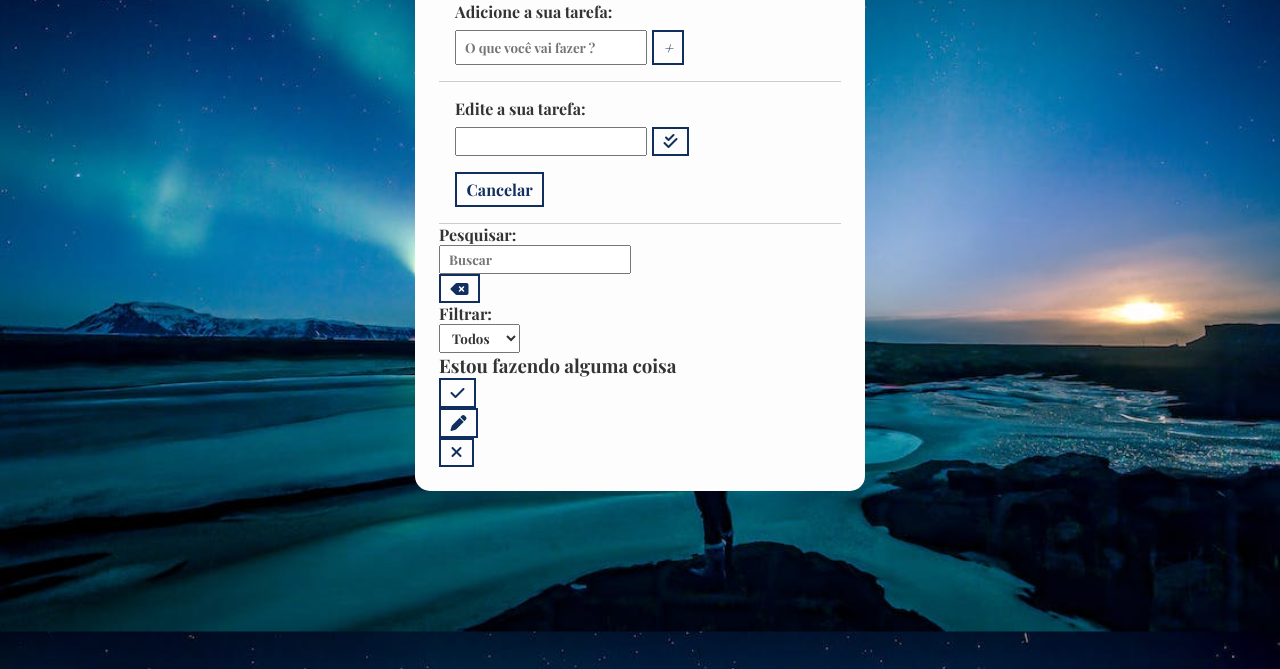
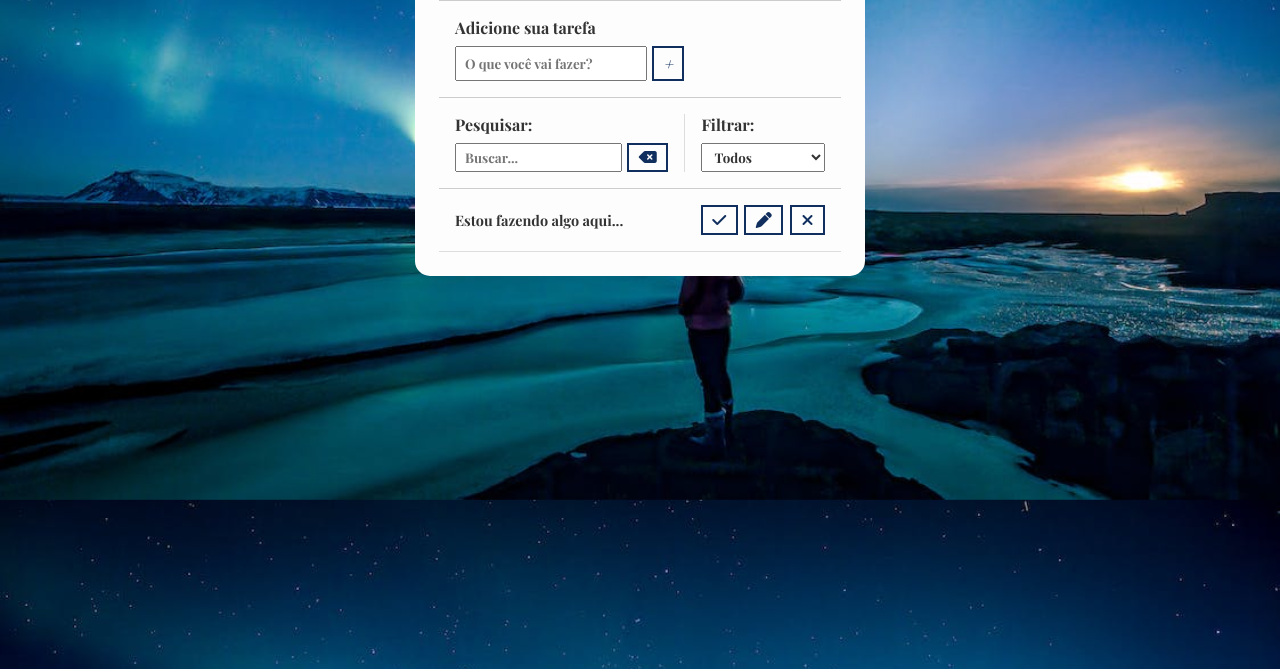
Before and after one commit to AugustoPBaldino/Projetos_Javascript, a plain HTML site: page To_do_List/index.html in a window 1280 px wide. Shown: the part 131-800 px from the top of the page. Drawn offline with nearby package versions, Linux system fonts and the light colour scheme; a web font is replaced by a local one.

Commit message:
css completo

```diff
--- a/To_do_List/index.html
+++ b/To_do_List/index.html
@@ -15,18 +15,22 @@
         <h1>To do Avançado</h1>
       </header>
       <form id="to-do-form">
-            <p>Adicione a sua tarefa:</p>
+        <p>Adicione sua tarefa</p>
         <div class="form-control">
-                <input type="text" id="to do-input" placeholder="O que você vai fazer ?">
+          <input
+            type="text"
+            id="to-do-input"
+            placeholder="O que você vai fazer?"
+          />
           <button type="submit">
             <i class="fa-thin fa-plus"></i>
           </button>
         </div>
       </form>
-        <form id="edit-form" class="">
-            <p>Edite a sua tarefa:</p>
+      <form id="edit-form" class="hide">
+        <p>Edite sua tarefa</p>
         <div class="form-control">
-                <input type="text" id="edit-input">
+          <input type="text" id="edit-input" />
           <button type="submit">
             <i class="fa-solid fa-check-double"></i>
           </button>
@@ -37,7 +41,7 @@
         <div id="search">
           <h4>Pesquisar:</h4>
           <form>
-                    <input type="text" id="search-input" placeholder="Buscar">
+            <input type="text" id="search-input" placeholder="Buscar..." />
             <button id="erase-button">
               <i class="fa-solid fa-delete-left"></i>
             </button>
@@ -45,7 +49,7 @@
         </div>
         <div id="filter">
           <h4>Filtrar:</h4>
-                <select name="" id="filter-select">
+          <select id="filter-select">
             <option value="all">Todos</option>
             <option value="done">Feitos</option>
             <option value="to-do">A fazer</option>
@@ -54,7 +58,7 @@
       </div>
       <div id="to-do-list">
           <div class="to-do">
-                <h3>Estou fazendo alguma coisa</h3>
+          <h3>Estou fazendo algo aqui...</h3>
           <button class="finish-to-do">
             <i class="fa-solid fa-check"></i>
           </button>
--- a/To_do_List/style.css
+++ b/To_do_List/style.css
@@ -13,11 +13,11 @@ body{
     background-size: cover;
 }
 
-button{
+button {
     background-color: #fdfdfd;
     color: #102f5e;
     border: 2px solid #102f5e;
-   padding: .3rem .6rem;
+    padding: 0.3rem 0.6rem;
     font-size: 1rem;
     cursor: pointer;
     display: flex;
@@ -26,33 +26,33 @@ button{
     transition: 0.4s;
   }
 
-button:hover{
+  button:hover {
     background-color: #102f5e;
-    color: #FFF;
   }
 
   button:hover > i {
-    color: #FFF;
+    color: #fff;
   }
 
   button i {
-    color:#102f5e;
+    pointer-events: none;
+    color: #102f5e;
     font-weight: bold;
-    pointer-events: none;
   }
 
-input, select{
+  input,
+  select {
     padding: 0.25rem 0.5rem;
-
   }
 
   .hide {
     display: none;
   }
 
+  /* Todo Header */
   .to-do-container {
     max-width: 450px;
-    margin: 3rem auto;
+    margin: 3rem auto 0;
     background-color: #fdfdfd;
     padding: 1.5rem;
     border-radius: 15px;
@@ -60,16 +60,19 @@ input, select{
 
   .to-do-container header {
     text-align: center;
-    padding: 0 1 rem 1rem;
+    padding: 0 1rem 1rem;
     border-bottom: 1px solid #ccc;
   }
 
-#to-do-form, #edit-form{
+  /* Todo Form */
+  #to-do-form,
+  #edit-form {
     padding: 1rem;
     border-bottom: 1px solid #ccc;
   }
 
-#to-do-form p, #edit-form p {
+  #to-do-form p,
+  #edit-form p {
     margin-bottom: 0.5rem;
     font-weight: bold;
   }
@@ -84,4 +87,73 @@ input, select{
 
   #cancel-edit-btn {
     margin-top: 1rem;
+    color: #444;
   }
+
+  /* Todo Toolbar */
+  #toolbar {
+    padding: 1rem;
+    border-bottom: 1px solid #ccc;
+    display: flex;
+  }
+
+  #toolbar h4 {
+    margin-bottom: 0.5rem;
+  }
+
+  #search {
+    border-right: 1px solid #ddd;
+    padding-right: 1rem;
+    margin-right: 1rem;
+    width: 65%;
+    display: flex;
+    flex-direction: column;
+  }
+
+  #search form {
+    display: flex;
+  }
+
+  #search input {
+    width: 100%;
+    margin-right: 0.3rem;
+  }
+
+  #filter {
+    width: 35%;
+    display: flex;
+    flex-direction: column;
+  }
+
+  #filter select {
+    flex: 1;
+  }
+
+  /* Todo List */
+  .to-do {
+    display: flex;
+    justify-content: space-around;
+    align-items: center;
+    padding: 1rem 1rem;
+    border-bottom: 1px solid #ddd;
+    transition: 0.3s;
+  }
+
+  .to-do h3 {
+    flex: 1;
+    font-size: 0.9rem;
+  }
+
+  .to-do button {
+    margin-left: 0.4rem;
+  }
+
+  .done {
+    background: #395169;
+  }
+
+  .done h3 {
+    color: #fff;
+    text-decoration: line-through;
+    font-style: italic;
+  }
```
Lines whose indentation alone changed are shown as unchanged.
